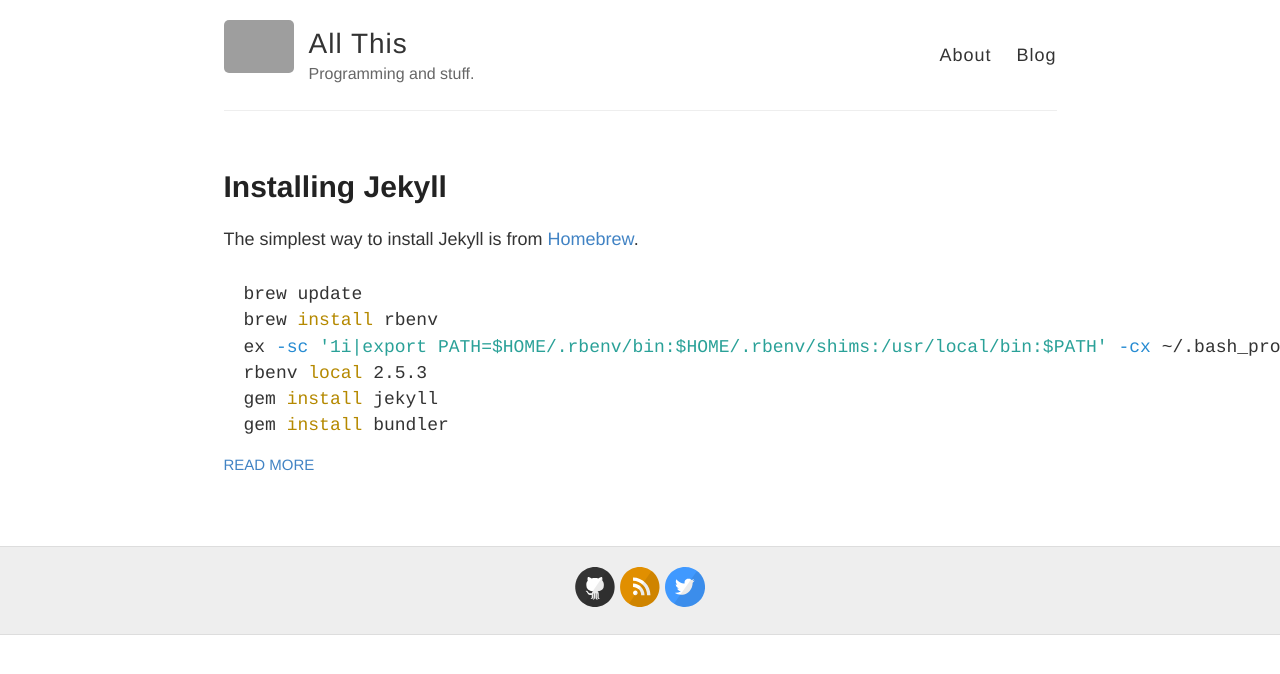
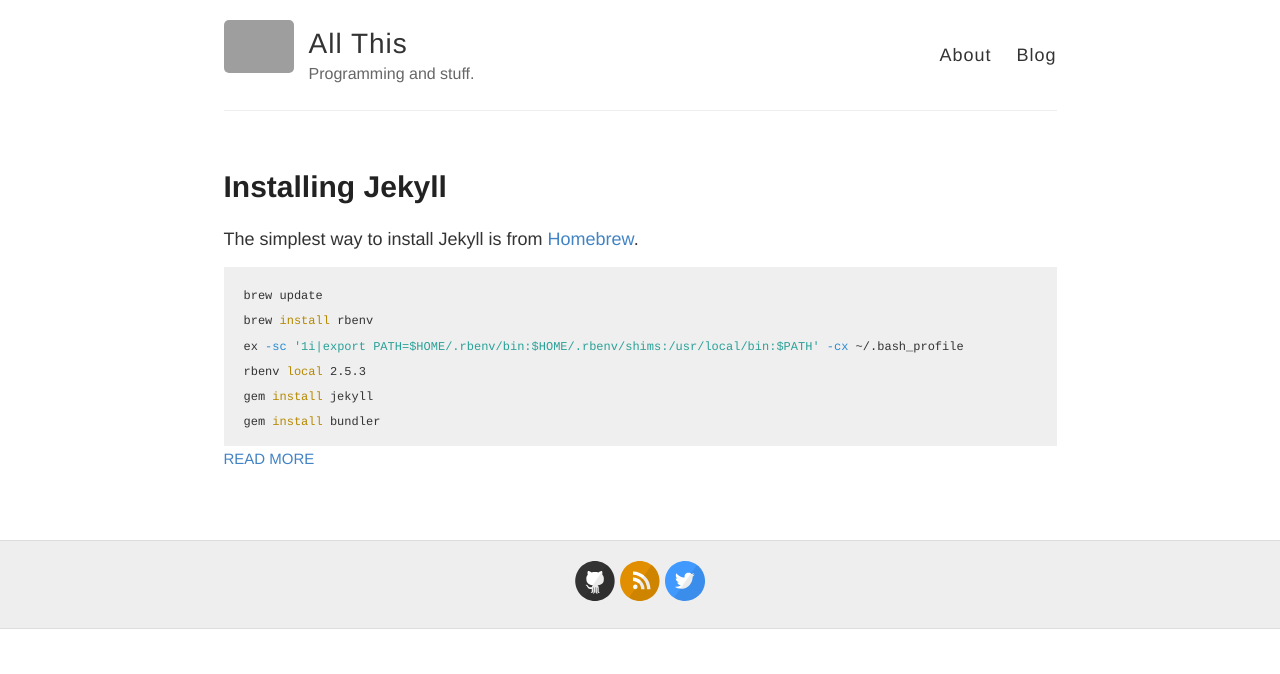
Before and after one commit to psuryan/psuryan.github.io, a Jekyll site: the page built from index.html, in a window 1280 px wide. Shown: the top 674 px of the page. Built offline with Jekyll 4.4.1, drawn with Linux system fonts in a browser that asks for light colours; grey boxes are pictures that could not be loaded.

Commit message:
added a background color and reduced font size for the code snippets / hightlights

```diff
--- a/_sass/_highlights.scss
+++ b/_sass/_highlights.scss
@@ -1,6 +1,6 @@
 
 .highlight {
-  #background-color: #efefef;
+  background-color: #efefef;
   padding: 7px 7px 7px 10px;
   # border: 1px solid #ddd;
   #-moz-box-shadow: 3px 3px rgba(0,0,0,0.1);
@@ -12,6 +12,7 @@
 
 code {
   font-family:'Bitstream Vera Sans Mono','Courier', monospace;
+  font-size: 12px;
 }
 
 .highlight .c { color: #586E75 } /* Comment */
```
